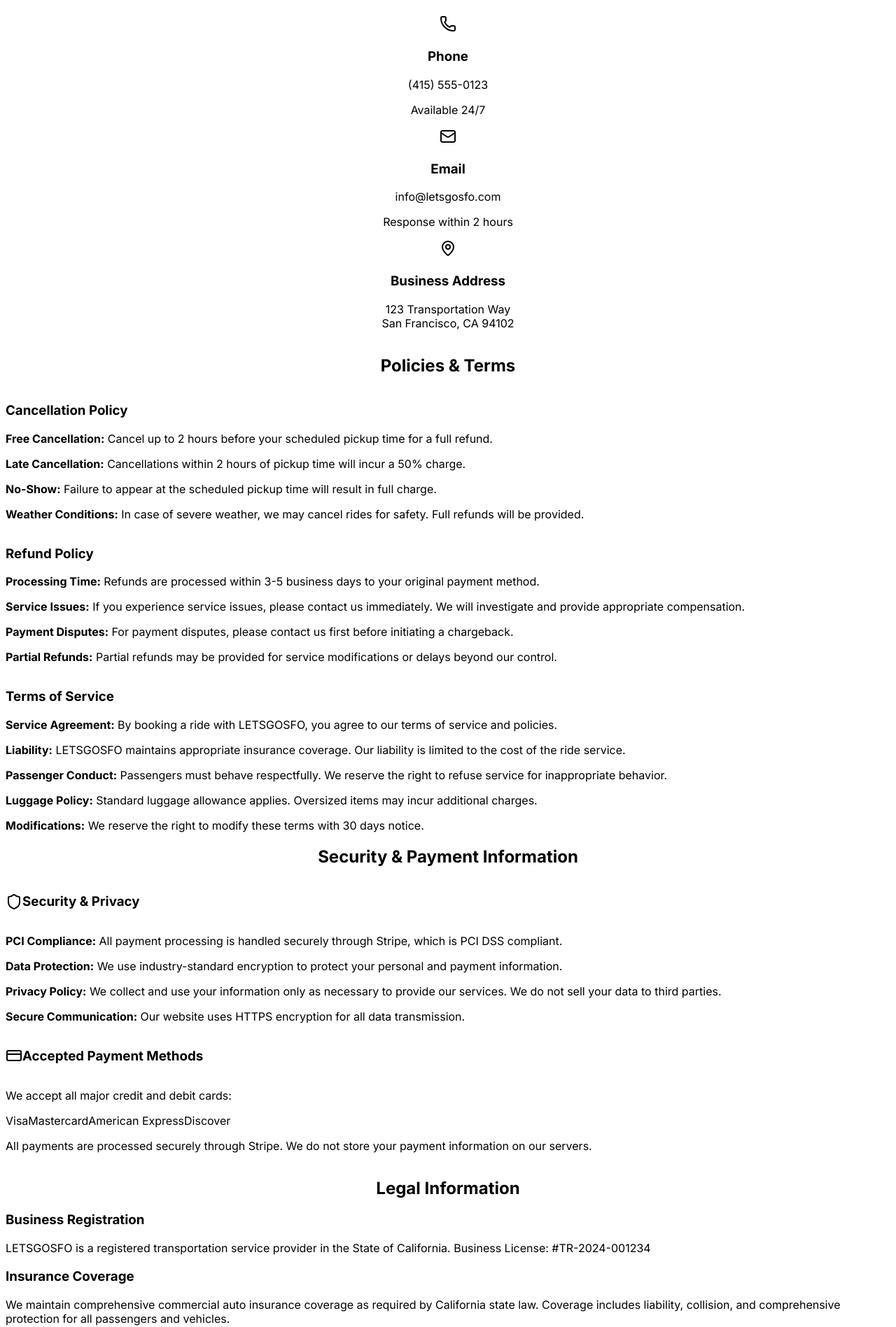
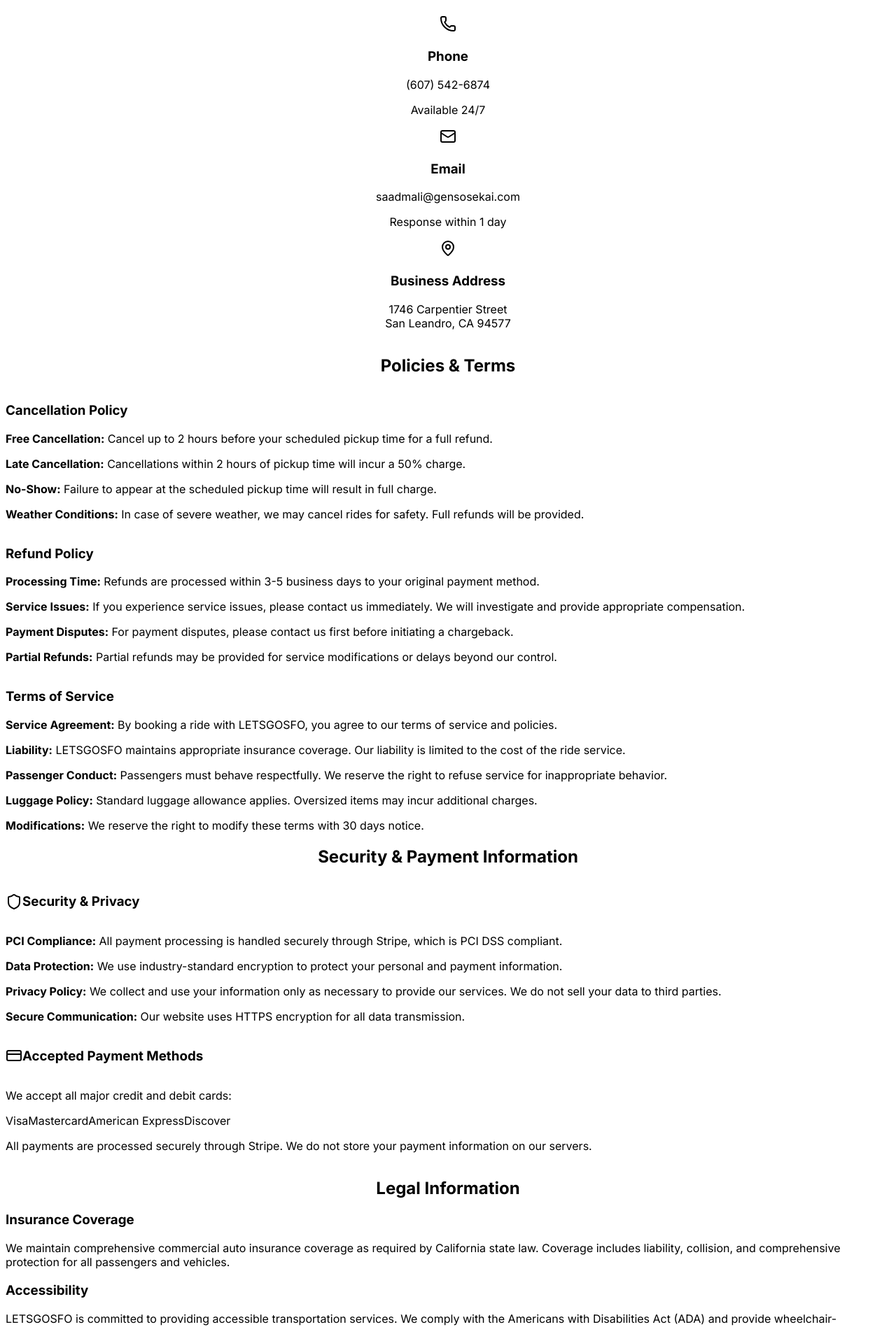
Before and after one commit to saadimalik211/lgsfo, a Next.js app: page /about in a window 1280 px wide. Shown: the part 750-2647 px from the top of the page at 70% size. Built offline with nearby package versions, Linux system fonts and the light colour scheme.

Commit message:
tweaked about

```diff
--- a/src/app/about/page.tsx
+++ b/src/app/about/page.tsx
@@ -95,21 +95,21 @@
               <div className="bg-white rounded-xl shadow-lg p-6 text-center">
                 <Phone className="h-8 w-8 text-blue-600 mx-auto mb-4" />
                 <h3 className="text-xl font-semibold text-gray-900 mb-2">Phone</h3>
-                <p className="text-gray-600">(415) 555-0123</p>
+                <p className="text-gray-600">(607) 542-6874</p>
                 <p className="text-sm text-gray-500 mt-2">Available 24/7</p>
               </div>
               <div className="bg-white rounded-xl shadow-lg p-6 text-center">
                 <Mail className="h-8 w-8 text-blue-600 mx-auto mb-4" />
                 <h3 className="text-xl font-semibold text-gray-900 mb-2">Email</h3>
-                <p className="text-gray-600">info@letsgosfo.com</p>
-                <p className="text-sm text-gray-500 mt-2">Response within 2 hours</p>
+                <p className="text-gray-600">saadmali@gensosekai.com</p>
+                <p className="text-sm text-gray-500 mt-2">Response within 1 day</p>
               </div>
               <div className="bg-white rounded-xl shadow-lg p-6 text-center">
                 <MapPin className="h-8 w-8 text-blue-600 mx-auto mb-4" />
                 <h3 className="text-xl font-semibold text-gray-900 mb-2">Business Address</h3>
                 <p className="text-gray-600">
-                  123 Transportation Way<br />
-                  San Francisco, CA 94102
+                  1746 Carpentier Street<br />
+                  San Leandro, CA 94577
                 </p>
               </div>
             </div>
@@ -196,10 +196,10 @@
                 <div className="space-y-4">
                   <p className="text-gray-600">We accept all major credit and debit cards:</p>
                   <div className="flex flex-wrap gap-4">
-                    <div className="bg-gray-100 px-4 py-2 rounded-lg text-sm font-medium text-gray-700">Visa</div>
-                    <div className="bg-gray-100 px-4 py-2 rounded-lg text-sm font-medium text-gray-700">Mastercard</div>
-                    <div className="bg-gray-100 px-4 py-2 rounded-lg text-sm font-medium text-gray-700">American Express</div>
-                    <div className="bg-gray-100 px-4 py-2 rounded-lg text-sm font-medium text-gray-700">Discover</div>
+                    <div className="bg-gray-100 px-4 py-2 rounded-lg text-sm font-medium text-gray-700">Visa </div>
+                    <div className="bg-gray-100 px-4 py-2 rounded-lg text-sm font-medium text-gray-700">Mastercard </div>
+                    <div className="bg-gray-100 px-4 py-2 rounded-lg text-sm font-medium text-gray-700">American Express </div>
+                    <div className="bg-gray-100 px-4 py-2 rounded-lg text-sm font-medium text-gray-700">Discover </div>
                   </div>
                   <p className="text-sm text-gray-500 mt-4">
                     All payments are processed securely through Stripe. We do not store your payment information on our servers.
@@ -221,13 +221,6 @@
 
             <div className="bg-white rounded-xl shadow-lg p-8">
               <div className="space-y-6">
-                <div>
-                  <h3 className="text-xl font-bold text-gray-900 mb-3">Business Registration</h3>
-                  <p className="text-gray-600">
-                    LETSGOSFO is a registered transportation service provider in the State of California.
-                    Business License: #TR-2024-001234
-                  </p>
-                </div>
 
                 <div>
                   <h3 className="text-xl font-bold text-gray-900 mb-3">Insurance Coverage</h3>
```
